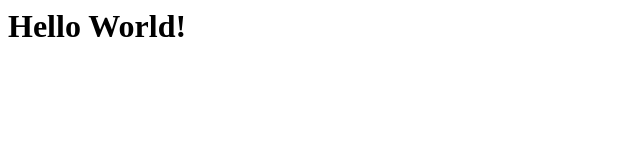
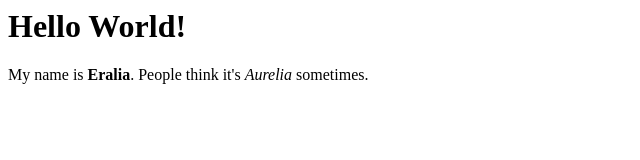
Before and after one commit to EraliaKats/html-hello-world, a plain HTML site: page index.html in a window 1280 px wide. Shown: the whole page, without its empty margins (0-640 px from the left). Drawn offline with Linux system fonts and the light colour scheme.

Commit message:
Add paragraph about me

```diff
--- a/index.html
+++ b/index.html
@@ -1 +1,2 @@
 <h1>Hello World!</h1>
+<p>My name is <b>Eralia</b>. People think it's <i>Aurelia</i> sometimes.</p>
```
